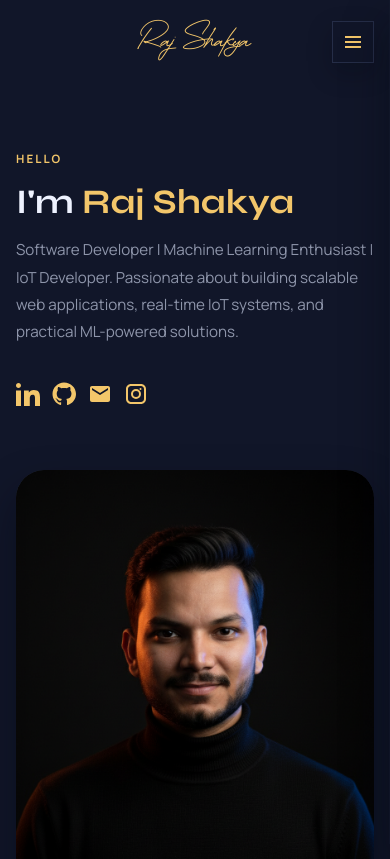
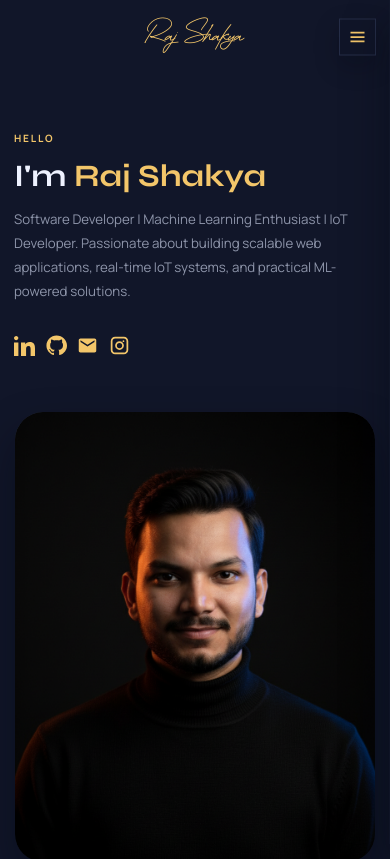
Before and after one commit to Rajshakya0101/raj-shakya, a React (Vite) app: page / in a window 390 px wide. Shown: the top 859 px of the page. Built offline with nearby package versions, Linux system fonts and the light colour scheme.

Commit message:
fix: reduce responsive base font size

```diff
--- a/src/index.css
+++ b/src/index.css
@@ -30,6 +30,18 @@
     -webkit-text-size-adjust: 100%;
     text-size-adjust: 100%;
     font-size: 16px;
+  }
+
+  @media (max-width: 1024px) {
+    html {
+      font-size: 15px;
+    }
+  }
+
+  @media (max-width: 640px) {
+    html {
+      font-size: 14px;
+    }
   }
 
   body {
```
